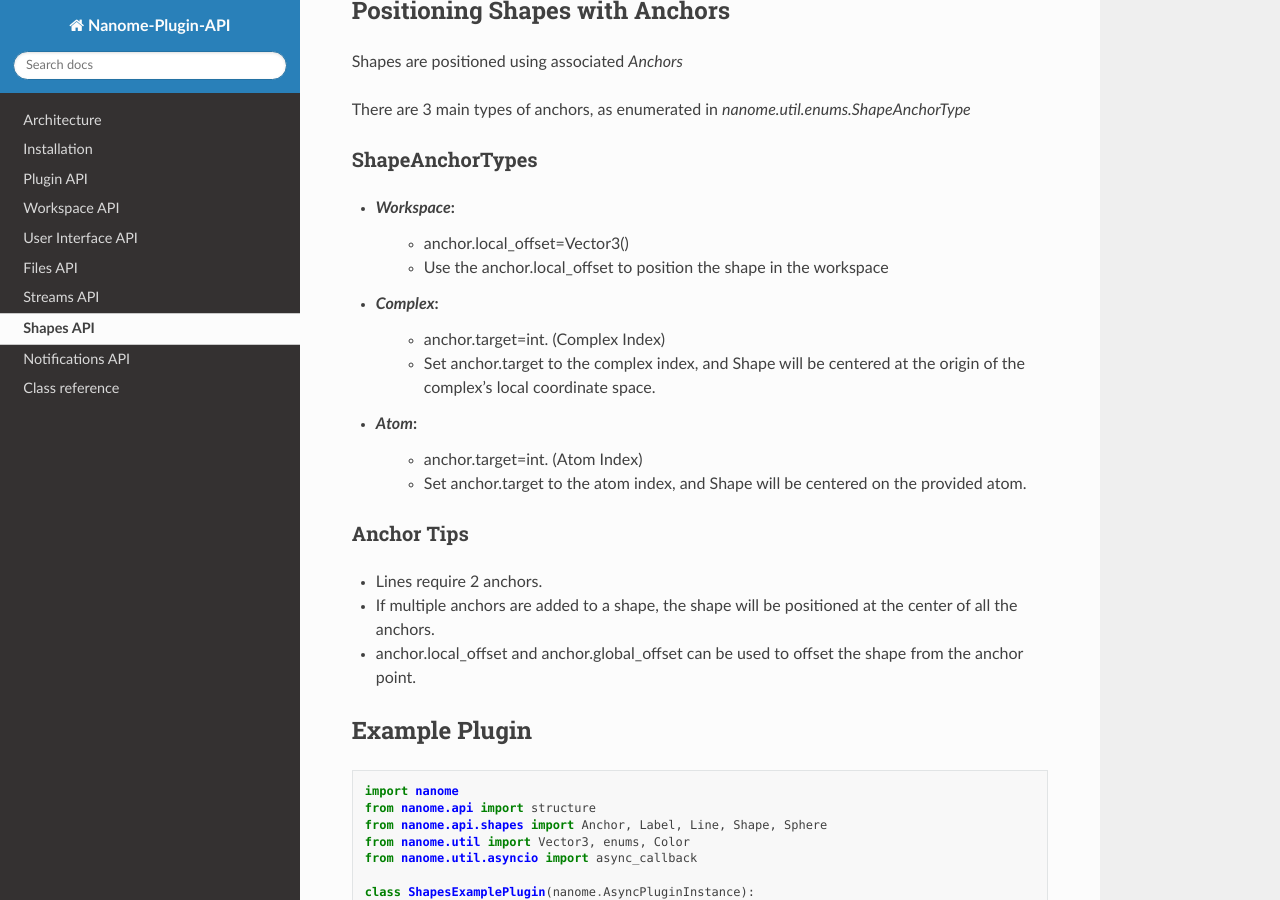
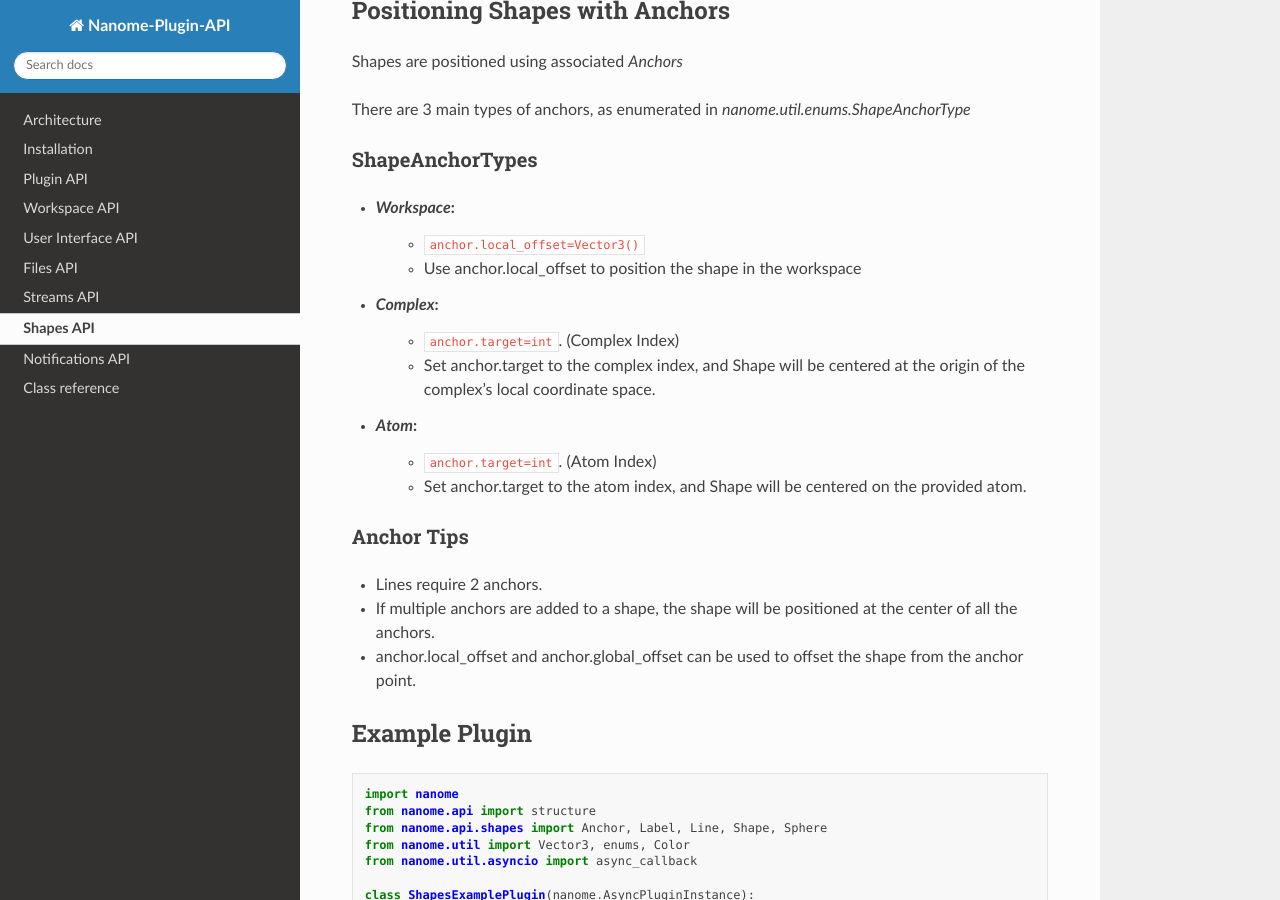
Before and after one commit to nanome-ai/nanome-lib, a Sphinx documentation site: the page built from doc/source/shapes.rst, in a window 1280 px wide and 900 px high, scrolled down 857 px. Built offline with Sphinx 7.4.7 and the Read the Docs theme 2.0.0, drawn with Linux system fonts in a browser that asks for light colours; pages that are not in the unit, such as notebooks, are missing from menus.

Commit message:
formatting

```diff
--- a/doc/source/plugins.rst
+++ b/doc/source/plugins.rst
@@ -189,7 +189,7 @@ IO/Streaming
 * ``save_files``: Save files on the machine running Nanome, and returns result
 * ``create_writing_stream``: Create a stream allowing to continuously update properties of many objects
 * ``create_reading_stream``: Create a stream allowing to continuously receive properties of many objects
-* ``open_url``: Opens a URL in web browser
+* ``open_url``: Opens a URL in the web browser
 * ``send_files_to_load``: Send file(s) to Nanome to load directly using Nanome's importers.
 * ``request_export``: Request a file export using Nanome exporters
 * ``set_plugin_list_button``: Set text and/or usable state of the buttons on the plugin connection menu in Nanome
--- a/doc/source/shapes.rst
+++ b/doc/source/shapes.rst
@@ -46,13 +46,13 @@ ShapeAnchorTypes
 ================
 
 - `Workspace`:
-	- anchor.local_offset=Vector3()
-	- Use the anchor.local_offset to position the shape in the workspace
+	- :code:`anchor.local_offset=Vector3()`
+	- Use anchor.local_offset to position the shape in the workspace
 - `Complex`:
-	- anchor.target=int. (Complex Index)
+	- :code:`anchor.target=int`. (Complex Index)
 	- Set anchor.target to the complex index, and Shape will be centered at the origin of the complex's local coordinate space.
 - `Atom`:
-	- anchor.target=int.  (Atom Index)
+	- :code:`anchor.target=int`.  (Atom Index)
 	- Set anchor.target to the atom index, and Shape will be centered on the provided atom.
 
 Anchor Tips
```
